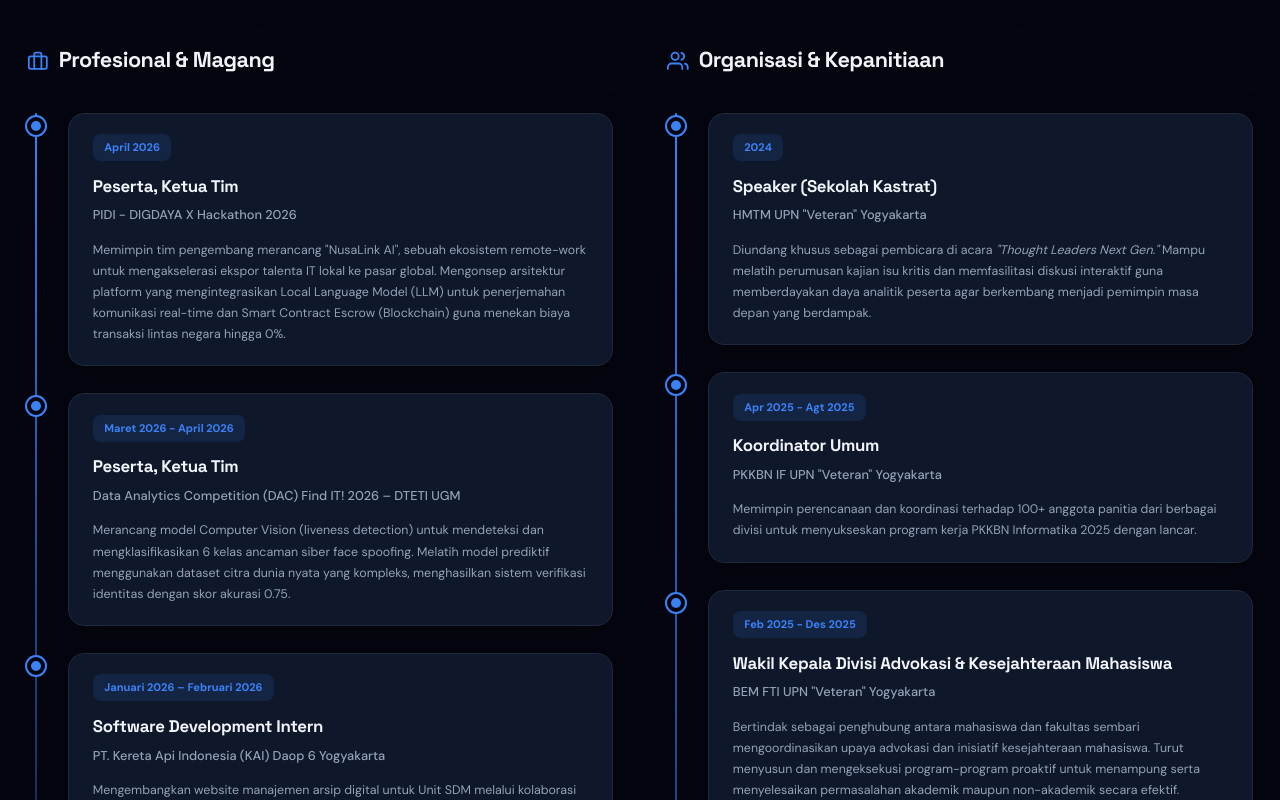
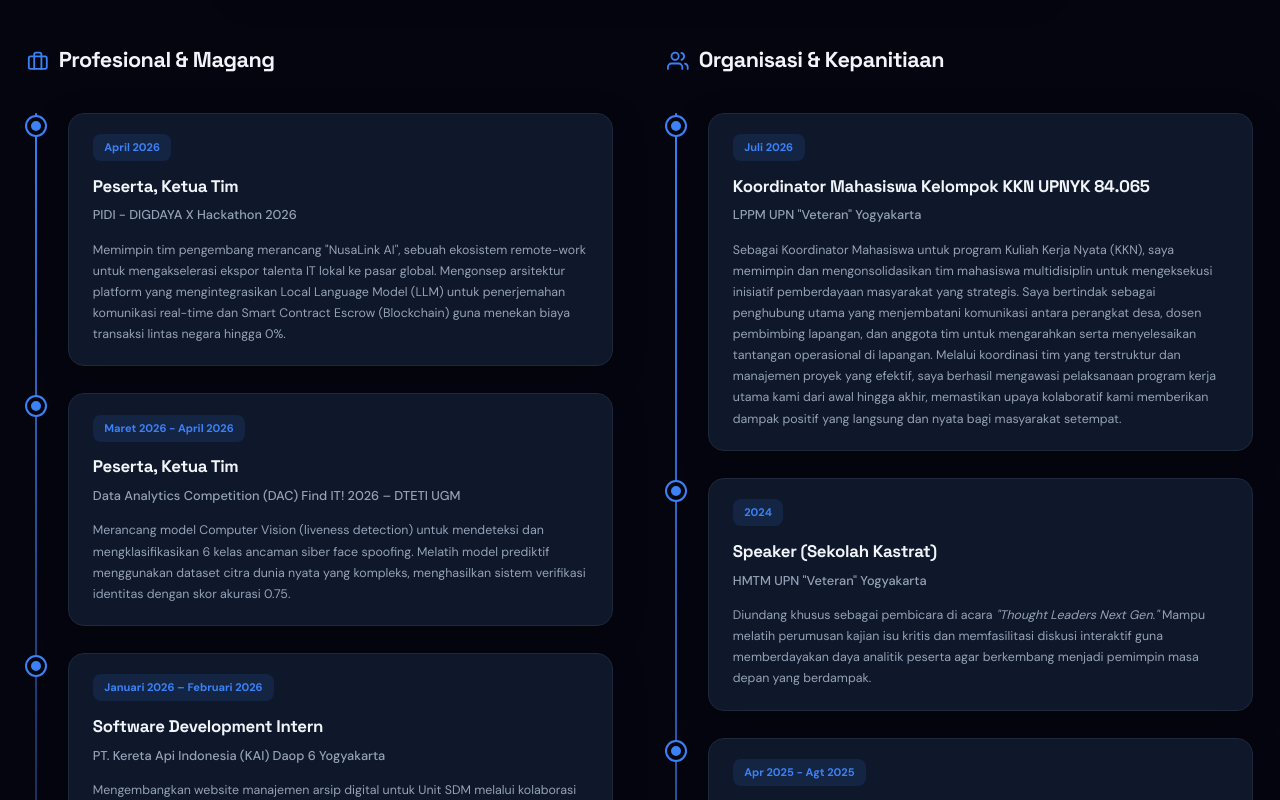
Before and after one commit to Dhani2612/website-portofolio, a React (Vite) app: page / in a window 1280 px wide. Shown: the part 1320-2120 px from the top of the page. Built offline with nearby package versions, Linux system fonts and the light colour scheme.

Commit message:
feat : Add student coordinator kkn experiences

```diff
--- a/src/components/Experience.jsx
+++ b/src/components/Experience.jsx
@@ -89,6 +89,16 @@ const Experience = () => {
               <div className="timeline-item">
                 <div className="timeline-dot"></div>
                 <div className="timeline-content">
+                  <span className="timeline-date">Juli 2026</span>
+                  <h4 className="timeline-role">Koordinator Mahasiswa Kelompok KKN UPNYK 84.065</h4>
+                  <p className="timeline-company">LPPM UPN "Veteran" Yogyakarta</p>
+                  <p className="timeline-desc">Sebagai Koordinator Mahasiswa untuk program Kuliah Kerja Nyata (KKN), saya memimpin dan mengonsolidasikan tim mahasiswa multidisiplin untuk mengeksekusi inisiatif pemberdayaan masyarakat yang strategis. Saya bertindak sebagai penghubung utama yang menjembatani komunikasi antara perangkat desa, dosen pembimbing lapangan, dan anggota tim untuk mengarahkan serta menyelesaikan tantangan operasional di lapangan. Melalui koordinasi tim yang terstruktur dan manajemen proyek yang efektif, saya berhasil mengawasi pelaksanaan program kerja utama kami dari awal hingga akhir, memastikan upaya kolaboratif kami memberikan dampak positif yang langsung dan nyata bagi masyarakat setempat.</p>
+                </div>
+              </div>
+
+              <div className="timeline-item">
+                <div className="timeline-dot"></div>
+                <div className="timeline-content">
                   <span className="timeline-date">2024</span>
                   <h4 className="timeline-role">Speaker (Sekolah Kastrat)</h4>
                   <p className="timeline-company">HMTM UPN "Veteran" Yogyakarta</p>
```
